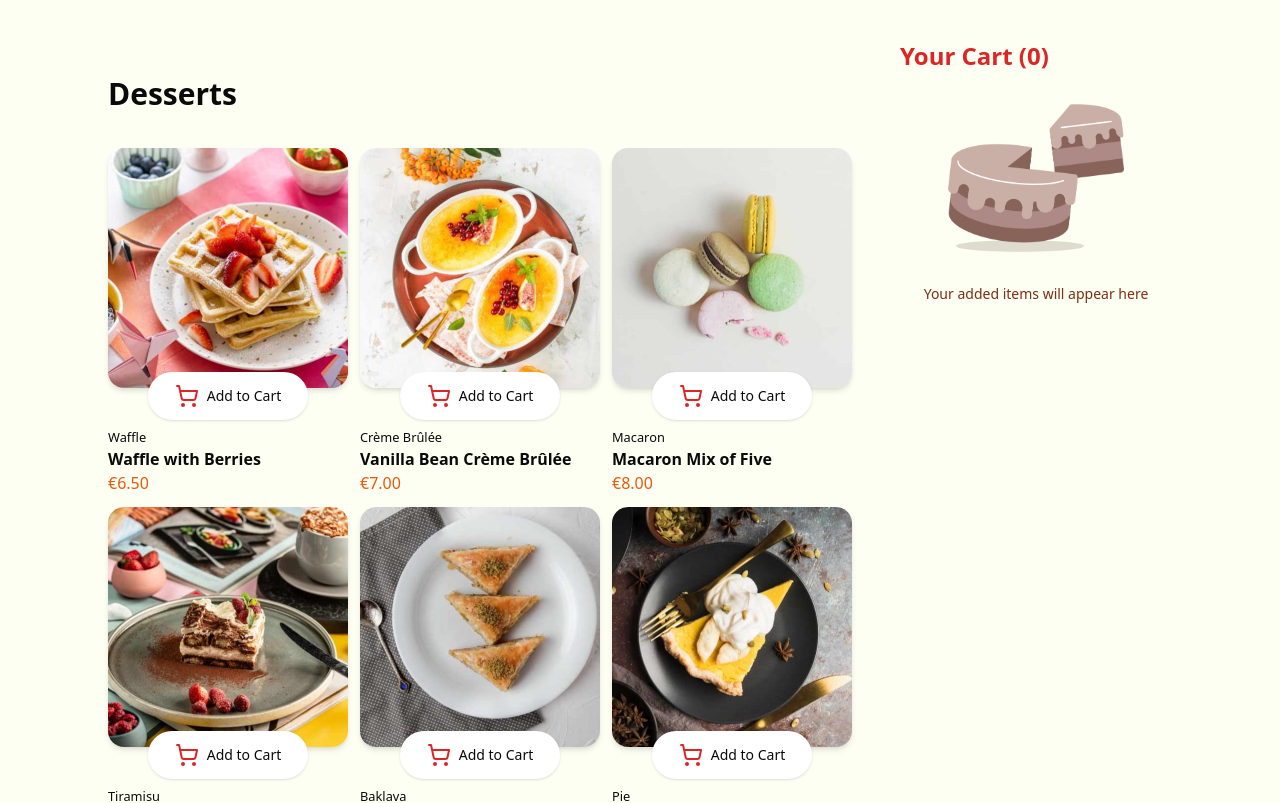
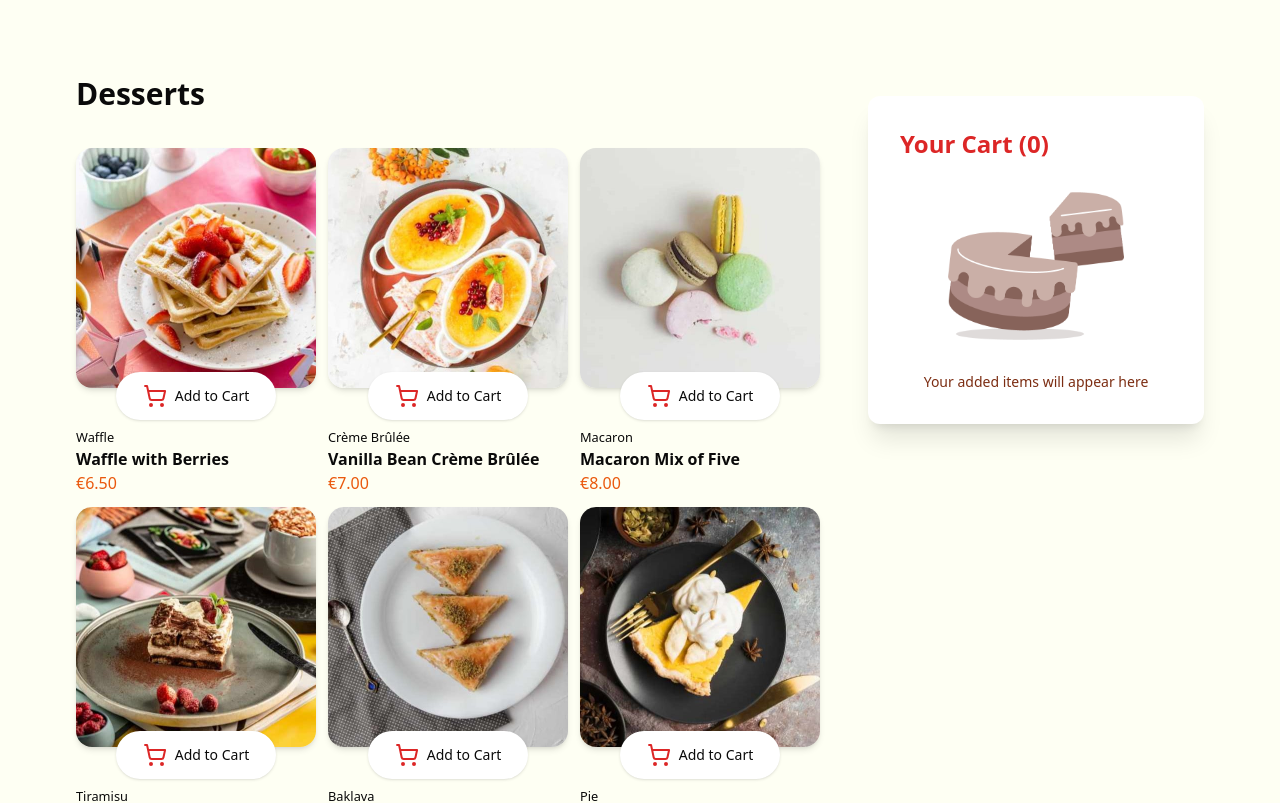
Before and after one commit to Mahmoud974/Product_cart, a Next.js app: page / in a window 1280 px wide. Shown: the top 803 px of the page. Built offline with nearby package versions, Linux system fonts and the light colour scheme.

Commit message:
mobile réglé

```diff
--- a/src/app/page copy.tsx
+++ /dev/null
@@ -1,155 +0,0 @@
-"use client";
-import React, { useCallback, useEffect, useState } from "react";
-import Image from "next/image";
-import { Button } from "@/components/ui/button";
-import { ShoppingCart } from "lucide-react";
-
-import { Dessert } from "./api/db/data";
-import DialogAlert from "@/components/DialogAlert";
-import CounterQuantity from "@/components/Quantity";
-import Basket from "@/components/Basket";
-import { useCounter } from "./provider/queryApiDessert";
-
-export default function Page() {
-  const [isScrolled, setIsScrolled] = useState(false);
-  const [warning, setWarning] = useState("");
-  const { dessert, tab, setTab } = useCounter();
-
-  const modifyCartItem = useCallback(
-    (item: Dessert, quantityChange: number) => {
-      setTab((prevTab: any) => {
-        const existingItem = prevTab.find(
-          (entry: any) => entry.item.name === item.name
-        );
-
-        if (existingItem) {
-          const newQuantity = existingItem.quantity + quantityChange;
-          if (newQuantity <= 0) {
-            setWarning(`${item.name} a été retiré du panier.`);
-            setTimeout(() => setWarning(""), 3000);
-            return prevTab.filter(
-              (entry: any) => entry.item.name !== item.name
-            );
-          } else {
-            return prevTab.map((entry: any) =>
-              entry.item.name === item.name
-                ? { ...entry, quantity: newQuantity }
-                : entry
-            );
-          }
-        } else if (quantityChange > 0) {
-          return [...prevTab, { item, quantity: 1 }];
-        }
-        return prevTab;
-      });
-    },
-    []
-  );
-
-  const handleScroll = useCallback(() => {
-    setIsScrolled(window.scrollY > 0);
-  }, []);
-
-  useEffect(() => {
-    window.addEventListener("scroll", handleScroll);
-    return () => {
-      window.removeEventListener("scroll", handleScroll);
-    };
-  }, [handleScroll]);
-
-  return (
-    <>
-      {warning && (
-        <div className="alert" role="alert">
-          {warning}
-        </div>
-      )}{" "}
-      <header
-        className={`flex md:hidden items-center justify-between w-full sticky top-0 bg-gradient-to-r from-[#feffee]/40 to-[#ffffff]/80 backdrop-blur-md z-10 px-4 ${
-          isScrolled ? "backdrop-blur-md" : ""
-        }`}
-      >
-        <h1 className="text-xl font-bold my-7">Desserts</h1>
-        <DialogAlert tab={tab} itemCount={tab.length} />
-      </header>
-      <main className="mx-auto container flex lg:flex-row flex-col justify-center gap-4 md:my-10">
-        <div className="mx-4">
-          <div className="md:flex hidden items-center justify-between w-full lg:relative sticky top-0 md:bg-none bg-[#fefff3] my-2 ">
-            <h1 className="text-3xl font-bold my-7">Desserts</h1>
-          </div>
-
-          <ul className="grid lg:grid-cols-3 grid-cols-1 gap-3" role="list">
-            {dessert?.map((item: Dessert) => {
-              const cartItem = tab.find(
-                (entry: any) => entry.item.name === item.name
-              );
-
-              return (
-                <li key={item.id} role="listitem">
-                  <div className="flex flex-col items-center">
-                    <Image
-                      className={`object-cover lg:w-60 shadow-md h-60 rounded-2xl cursor-pointer ${
-                        cartItem && cartItem.quantity > 0
-                          ? "outline outline-5 outline-orange-700"
-                          : ""
-                      }`}
-                      src={item.image.desktop}
-                      alt={item.name}
-                      width={1000}
-                      height={1000}
-                      priority
-                      onClick={() => modifyCartItem(item, 1)}
-                      role="button"
-                      tabIndex={0} // Permet l'interaction au clavier
-                      onKeyPress={(e) => {
-                        if (e.key === "Enter") {
-                          modifyCartItem(item, 1); // Incrémente la quantité avec la touche Entrée
-                        }
-                      }}
-                    />
-                    <Button
-                      onClick={() => modifyCartItem(item, 1)}
-                      className={`border-none cursor-pointer hover:bg-orange-800 hover:text-white text-grey-900 max-w-[10rem] w-full h-[3rem] rounded-full border flex items-center justify-center mt-[-1rem] ${
-                        cartItem && cartItem.quantity > 0
-                          ? "bg-orange-700 text-white"
-                          : "bg-white"
-                      }`}
-                      aria-label={`Ajouter ${item.name} au panier`} // Description pour l'accessibilité
-                    >
-                      <div className="w-full flex justify-center items-center ">
-                        {cartItem && cartItem.quantity > 0 ? (
-                          <CounterQuantity
-                            quantityUser={cartItem.quantity}
-                            onQuantityChange={(newQuantity) =>
-                              modifyCartItem(
-                                item,
-                                newQuantity - cartItem.quantity
-                              )
-                            }
-                          />
-                        ) : (
-                          <div className="flex items-center hover:text-white">
-                            <ShoppingCart className="text-red-600" />
-                            <p className="ml-2">Add to Cart</p>
-                          </div>
-                        )}
-                      </div>
-                    </Button>
-                  </div>
-                  <div className="flex flex-col items-start text-left mt-2 lg:px-0">
-                    <small>{item.category}</small>
-                    <p className="font-bold">{item.name}</p>
-                    <p className="text-orange-600">€{item.price.toFixed(2)}</p>
-                  </div>
-                </li>
-              );
-            })}
-          </ul>
-        </div>
-
-        {/* Affichage du panier */}
-        <Basket tab={tab} onRemoveItem={(item) => modifyCartItem(item, -100)} />
-      </main>
-    </>
-  );
-}
--- a/src/app/page.tsx
+++ b/src/app/page.tsx
@@ -3,7 +3,6 @@ import React from "react";
 import Image from "next/image";
 import { Button } from "@/components/ui/button";
 import { ShoppingCart } from "lucide-react";
-
 import { Dessert } from "./api/db/data";
 import DialogAlert from "@/components/DialogAlert";
 import CounterQuantity from "@/components/Quantity";
@@ -11,7 +10,8 @@ import Basket from "@/components/Basket";
 import { useCounter } from "./provider/queryApiDessert";
 
 export default function Page() {
-  const { dessert, tab, modifyCartItem, isScrolled, warning } = useCounter();
+  const { dessert, tab, modifyCartItem, isScrolled, warning, isOpen } =
+    useCounter();
 
   return (
     <>
@@ -21,16 +21,16 @@ export default function Page() {
         </div>
       )}{" "}
       <header
-        className={`flex md:hidden items-center justify-between w-full sticky top-0 bg-gradient-to-r from-[#feffee]/40 to-[#ffffff]/80 backdrop-blur-md z-10 px-4 ${
+        className={`flex lg:hidden items-center justify-between w-full sticky top-0 bg-gradient-to-r from-[#feffee]/40 to-[#ffffff]/80 backdrop-blur-md z-10 px-4 my-3 ${
           isScrolled ? "backdrop-blur-md" : ""
         }`}
       >
-        <h1 className="text-xl font-bold my-7">Desserts</h1>
+        <h1 className="text-xl font-bold md:ml-7 my-7">Desserts</h1>
         <DialogAlert tab={tab} itemCount={tab.length} />
       </header>
       <main className="mx-auto container flex lg:flex-row flex-col justify-center gap-4 md:my-10">
         <div className="mx-4">
-          <div className="md:flex hidden items-center justify-between w-full lg:relative sticky top-0 md:bg-none bg-[#fefff3] my-2 ">
+          <div className="lg:flex hidden items-center justify-between w-full lg:relative sticky top-0 md:bg-none bg-[#fefff3] my-2 ">
             <h1 className="text-3xl font-bold my-7">Desserts</h1>
           </div>
 
@@ -44,6 +44,7 @@ export default function Page() {
                 <li key={item.id} role="listitem">
                   <div className="flex flex-col items-center">
                     <Image
+                      loading="lazy"
                       className={`object-cover lg:w-60 shadow-md h-60 rounded-2xl cursor-pointer ${
                         cartItem && cartItem.quantity > 0
                           ? "outline outline-5 outline-orange-700"
@@ -53,13 +54,12 @@ export default function Page() {
                       alt={item.name}
                       width={1000}
                       height={1000}
-                      priority
                       onClick={() => modifyCartItem(item, 1)}
                       role="button"
-                      tabIndex={0} // Permet l'interaction au clavier
-                      onKeyPress={(e) => {
+                      tabIndex={0}
+                      onKeyUp={(e) => {
                         if (e.key === "Enter") {
-                          modifyCartItem(item, 1); // Incrémente la quantité avec la touche Entrée
+                          modifyCartItem(item, 1);
                         }
                       }}
                     />
@@ -104,7 +104,13 @@ export default function Page() {
         </div>
 
         {/* Affichage du panier */}
-        <Basket tab={tab} onRemoveItem={(item) => modifyCartItem(item, -100)} />
+        {isOpen && (
+          <Basket
+            tab={tab}
+            onRemoveItem={(item) => modifyCartItem(item, -100)}
+            isOpen={false}
+          />
+        )}
       </main>
     </>
   );
--- a/src/app/provider/queryApiDessert.tsx
+++ b/src/app/provider/queryApiDessert.tsx
@@ -20,6 +20,7 @@ interface CounterContextType {
   modifyCartItem: (item: Dessert, quantityChange: number) => void;
   isScrolled: boolean;
   warning: string;
+  isOpen: boolean;
 }
 
 const CounterContext = createContext<CounterContextType | undefined>(undefined);
@@ -29,6 +30,7 @@ export const CounterProvider = ({ children }: { children: ReactNode }) => {
   const [warning, setWarning] = useState("");
   const { data: dessert } = useTemplate(); // Récupérer les données du hook
   const [tab, setTab] = useState<{ item: Dessert; quantity: number }[]>([]);
+  const isOpen = true;
 
   // Fonction pour modifier le panier
   const modifyCartItem = useCallback(
@@ -80,6 +82,7 @@ export const CounterProvider = ({ children }: { children: ReactNode }) => {
         modifyCartItem,
         isScrolled,
         warning,
+        isOpen,
       }}
     >
       {children}
--- a/src/components/Basket.tsx
+++ b/src/components/Basket.tsx
@@ -1,7 +1,6 @@
 import React from "react";
 import Image from "next/image";
 import { TreeDeciduous } from "lucide-react";
-
 import CheckBasket from "./CheckBasket";
 import ItemBasket from "./ItemBasket";
 import TotalItem from "./TotalItem";
@@ -9,17 +8,19 @@ import { Dessert } from "@/app/api/db/data";
 
 type Props = {
   tab: { item: Dessert; quantity: number }[];
+  isOpen: any;
 
   onRemoveItem: (item: Dessert) => void;
 };
 
-export default function Basket({ tab, onRemoveItem }: Props) {
-  const resetCart = () => {
-    setTab([]);
-  };
+export default function Basket({ tab, onRemoveItem, isOpen }: Props) {
   return (
-    <div className="mx-4 flex h-full max-w-full">
-      <div className="">
+    <div className="lg:flex mx-4 my-10  h-full max-w-full">
+      <div
+        className={`${
+          isOpen ? "" : "bg-white p-8 shadow-xl pt-8 my-4 "
+        } flex  flex-col items-start  max-w-2xl w-full  rounded-xl justify-center `}
+      >
         <p className="text-red-600 font-bold text-2xl text-left">
           Your Cart ({tab.length}){" "}
         </p>
@@ -27,12 +28,12 @@ export default function Basket({ tab, onRemoveItem }: Props) {
         {tab.length === 0 ? (
           <div>
             <Image
-              className="object-cover w-44 py-8 mx-12 rounded-2xl"
+              className="object-cover w-44 py-8 mx-12 rounded-2xl "
               src="/assets/images/cake.png"
               alt="basket empty"
               width={1000}
               height={1000}
-              priority
+              loading="lazy"
             />
             <p className="text-orange-900 text-sm flex mx-auto justify-center">
               Your added items will appear here
@@ -44,11 +45,15 @@ export default function Basket({ tab, onRemoveItem }: Props) {
               tab={tab}
               bgItemArticle="bg-white"
               noOrder={false}
-              onRemoveItem={onRemoveItem} // Assurez-vous de passer cette fonction
+              onRemoveItem={onRemoveItem}
             />
             <div className="flex flex-col items-center justify-evenly">
               <TotalItem tab={tab} />
-              <div className="bg-orange-50 px-4 my-5 flex items-center">
+              <div
+                className={`bg-orange-50 px-4 my-5 flex items-center justify-center ${
+                  isOpen ? "w-full text-center" : ""
+                }`}
+              >
                 <TreeDeciduous className="text-green-800" />
                 <p className="my-3 text-md ml-2">
                   This is a <span className="font-bold">carbon-neutral</span>{" "}
@@ -59,9 +64,7 @@ export default function Basket({ tab, onRemoveItem }: Props) {
           </div>
         )}
 
-        {tab.length > 0 && (
-          <CheckBasket tab={tab} noButton={true} onResetCart={resetCart} />
-        )}
+        {tab.length > 0 && <CheckBasket tab={tab} noButton={true} />}
       </div>
     </div>
   );
--- a/src/components/CheckBasket.tsx
+++ b/src/components/CheckBasket.tsx
@@ -10,11 +10,14 @@ import {
 import { CircleCheck } from "lucide-react";
 import React from "react";
 import ItemBasket from "./ItemBasket";
+import { useCounter } from "@/app/provider/queryApiDessert";
 
 export default function CheckBasket({ tab }: any) {
+  const { setTab } = useCounter();
+
   console.log(tab);
   const handleRemoveItem = () => {
-    return "ok";
+    setTab([]);
   };
   return (
     <AlertDialog>
@@ -39,7 +42,10 @@ export default function CheckBasket({ tab }: any) {
         />
 
         <AlertDialogFooter>
-          <AlertDialogTrigger className="text-white py-3 bg-orange-700 w-full mx-auto rounded-full">
+          <AlertDialogTrigger
+            className="text-white py-3 bg-orange-700 w-full mx-auto rounded-full"
+            onClick={handleRemoveItem}
+          >
             Start New Order
           </AlertDialogTrigger>
         </AlertDialogFooter>
--- a/src/components/DialogAlert.tsx
+++ b/src/components/DialogAlert.tsx
@@ -1,13 +1,10 @@
 import { useCounter } from "@/app/provider/queryApiDessert";
 import {
   AlertDialog,
-  AlertDialogAction,
-  AlertDialogCancel,
   AlertDialogContent,
   AlertDialogDescription,
   AlertDialogFooter,
   AlertDialogHeader,
-  AlertDialogTitle,
   AlertDialogTrigger,
 } from "@/components/ui/alert-dialog";
 import { ShoppingBasket } from "lucide-react";
@@ -20,32 +17,29 @@ type DialogAlertProps = {
 };
 
 export default function DialogAlert({ tab, itemCount }: DialogAlertProps) {
-  const { modifyCartItem } = useCounter();
+  const { modifyCartItem, isOpen } = useCounter();
 
   return (
     <AlertDialog>
       <AlertDialogTrigger className="relative">
-        <ShoppingBasket className="lg:hidden flex" />
+        <ShoppingBasket className="lg:hidden flex md:mr-7" />
         {itemCount > 0 && (
-          <span className=" lg:hidden flex absolute -top-2 -right-2 bg-red-600 text-white text-xs font-bold px-2 py-1 rounded-full">
+          <span className=" lg:hidden flex absolute -top-2 -right-2 bg-red-600 text-white text-xs font-bold px-2 py-1 rounded-full  md:mr-7">
             {itemCount}
           </span>
         )}
       </AlertDialogTrigger>
       <AlertDialogContent>
         <AlertDialogHeader>
-          <AlertDialogTitle>Are you absolutely sure?</AlertDialogTitle>
           <AlertDialogDescription>
             <Basket
               tab={tab}
               onRemoveItem={(item) => modifyCartItem(item, -100)}
+              isOpen={isOpen}
             />
           </AlertDialogDescription>
         </AlertDialogHeader>
-        <AlertDialogFooter>
-          <AlertDialogCancel>Cancel</AlertDialogCancel>
-          <AlertDialogAction>Continue</AlertDialogAction>
-        </AlertDialogFooter>
+        <AlertDialogFooter></AlertDialogFooter>
       </AlertDialogContent>
     </AlertDialog>
   );
```
